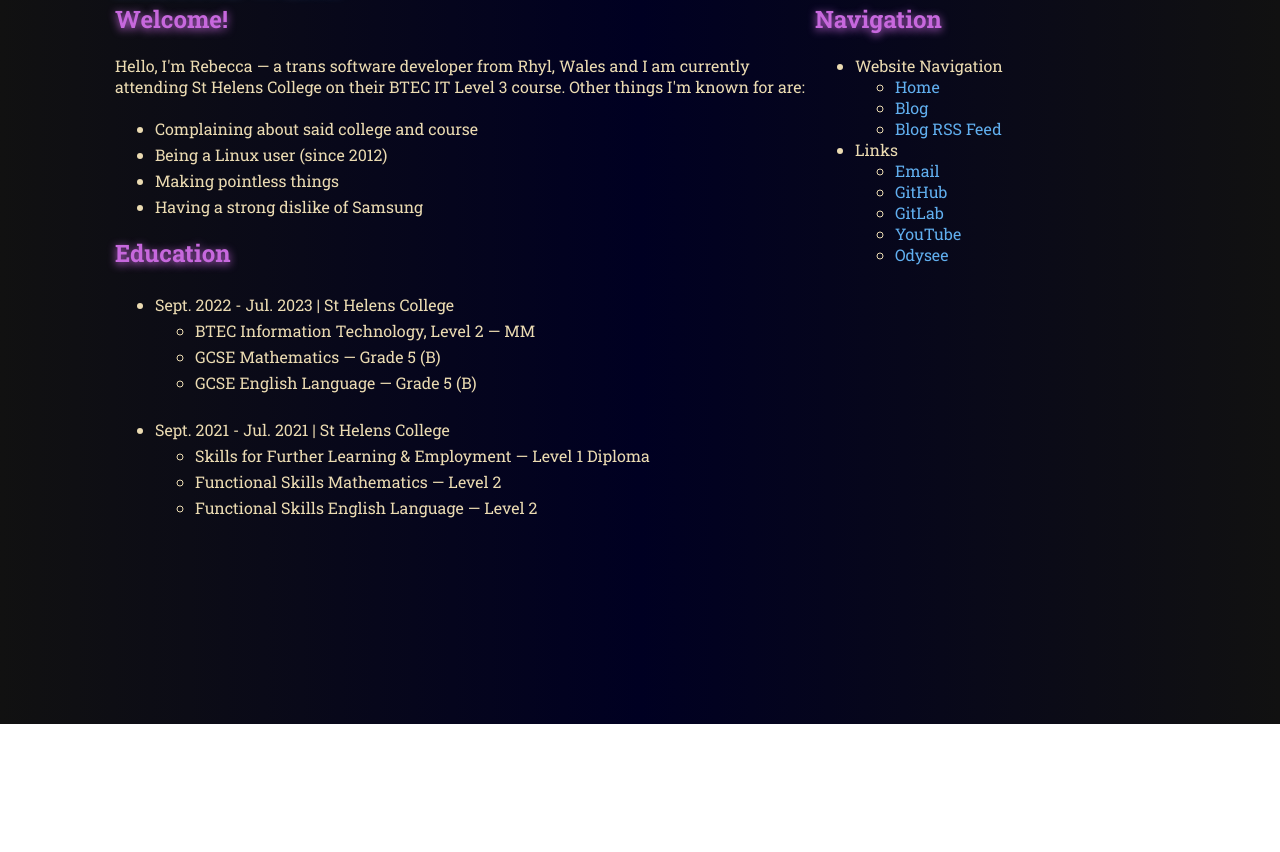
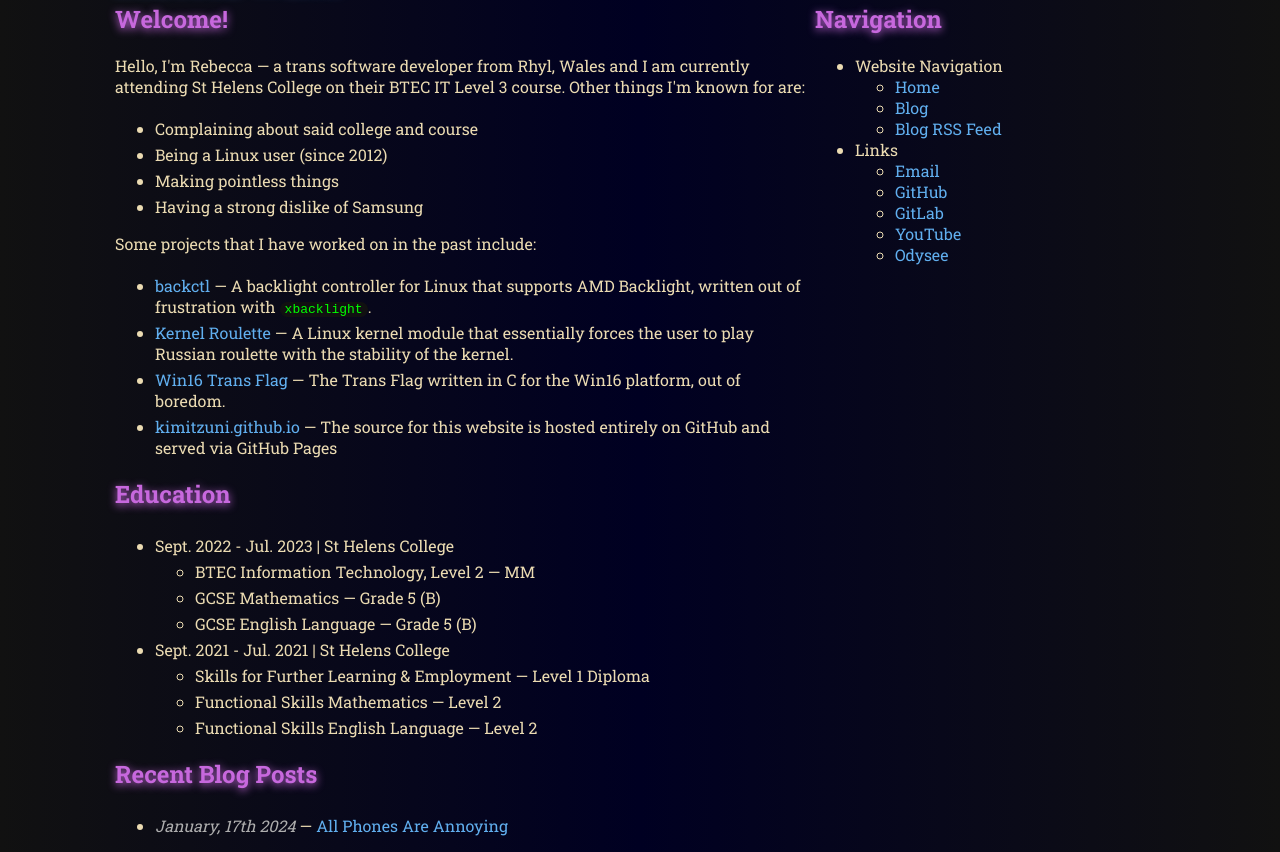
Before and after one commit to Kimitzuni/kimitzuni.github.io, a plain HTML site: page index.html in a window 1280 px wide. Shown: the part 76-928 px from the top of the page. Before the commit the page ends 800 px from the top, so only its background shows below. Drawn offline with Linux system fonts and the light colour scheme.

Commit message:
Homepage: Updated it
There is some more things on it now

```diff
--- a/index.html
+++ b/index.html
@@ -26,6 +26,30 @@
 				<li>Having a strong dislike of Samsung</li>
 			</ul>
 
+			<p>
+			Some projects that I have worked on in the past include:
+			</p>
+
+			<ul>
+				<li><a href="https://github.com/Kimitzuni/backctl">backctl</a> &mdash;
+					A backlight controller for Linux that supports AMD Backlight, written out of
+					frustration with <code>xbacklight</code>.
+				</li>
+
+				<li><a href="https://github.com/Kimitzuni/kernel-roulette">Kernel Roulette</a> &mdash;
+					A Linux kernel module that essentially forces the user to play Russian roulette
+					with the stability of the kernel.
+				</li>
+
+				<li><a href="https://github.com/Kimitzuni/win16-transflag">Win16 Trans Flag</a> &mdash;
+					The Trans Flag written in C for the Win16 platform, out of boredom.
+				</li>
+
+				<li><a href="https://github.com/Kimitzuni/kimitzuni.github.io">kimitzuni.github.io</a> &mdash;
+					The source for this website is hosted entirely on GitHub and served via GitHub Pages
+				</li>
+			</ul>
+
 			<h2>Education</h2>
 			<ul>
 				<li>Sept. 2022 - Jul. 2023 | St Helens College</li>
@@ -33,7 +57,7 @@
 					<li>BTEC Information Technology, Level 2 &mdash; MM</li>
 					<li>GCSE Mathematics &mdash; Grade 5 (B)</li>
 					<li>GCSE English Language &mdash; Grade 5 (B)</li>
-				</ul><br>
+				</ul>
 
 				<li>Sept. 2021 - Jul. 2021 | St Helens College</li>
 				<ul>
@@ -41,6 +65,12 @@
 					<li>Functional Skills Mathematics &mdash; Level 2</li>
 					<li>Functional Skills English Language &mdash; Level 2</li>
 				</ul>
+			</ul>
+
+			<h2>Recent Blog Posts</h2>
+			<ul>
+				<li><b class="blog-date">January, 17th 2024</b> &mdash;
+				<a href="blog/17_1_2024__all_phones_are_annoying.html">All Phones Are Annoying</a></li>
 			</ul>
 		</div>
 
```
